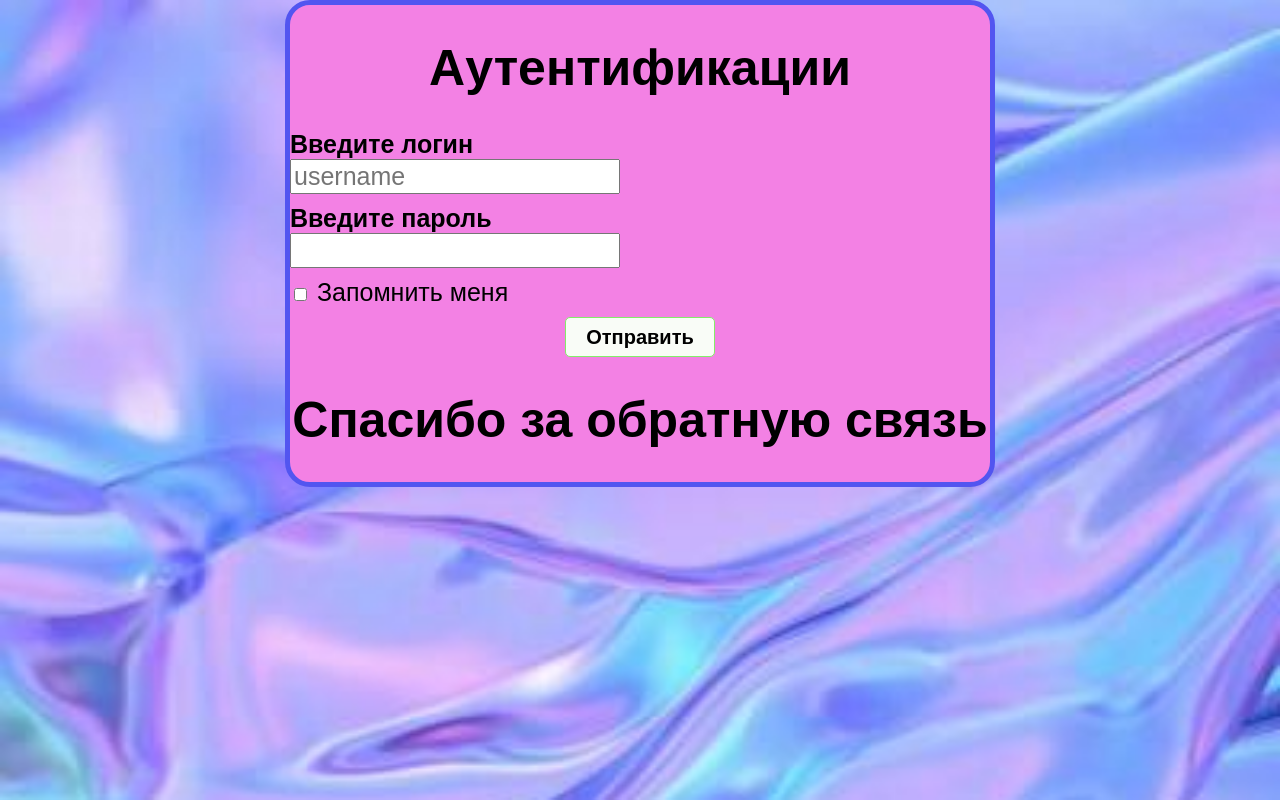
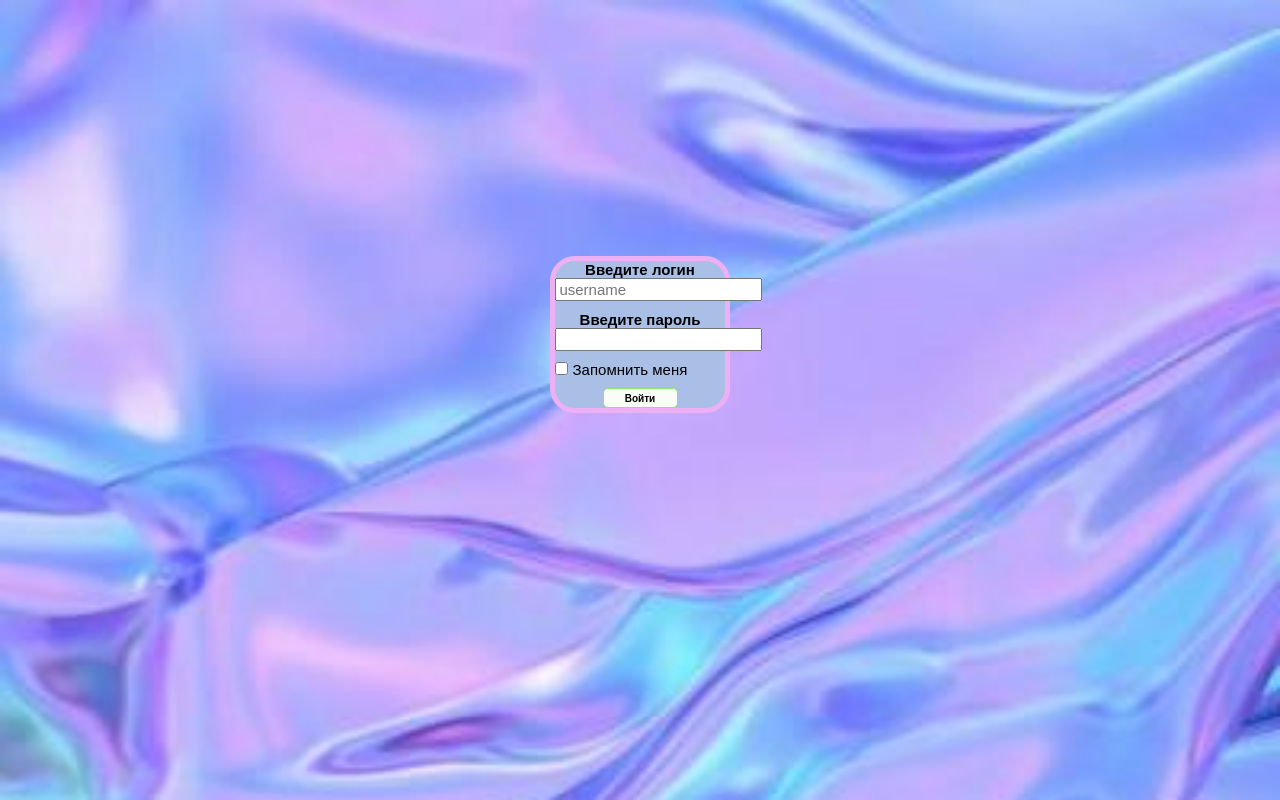
Before and after one commit to kslash00/web-dev, a plain HTML site: page lab2-1/index.html in a window 1280 px wide. Drawn offline with Linux system fonts and the light colour scheme.

Commit message:
lab2-kon

```diff
--- a/lab2-1/index.html
+++ b/lab2-1/index.html
@@ -10,29 +10,26 @@
 <body>
 
     <div class="container">
-        <h1>Аутентификации</h1>
-        <form action="https://httpbin.org//post" method="POST" enctype="multipart/form-data">
-
-            <input type="hidden" name="user_id" value="6">
+        <form action="https://httpbin.org//post" method="POST">
 
             <div class="form-group">
                 <label class="form-lable" for="name">Введите логин</label>
-                <input id="name" type="text" name="name" placeholder="username"  required >
+                <input class="input" id="name" type="text" name="name" placeholder="username"  required >
             </div>
             <div class="form-group">
                 <label class="form-lable" for="password">Введите пароль</label>
-                <input type="password" name="password" id="password">
+                <input class="input" type="password" name="password" id="password" >
             </div>
 
             <div class="form-group">
-                <input type="checkbox" name="agreement" id="agreement" value="yes">
+                <input class="input"  type="checkbox" name="agreement" id="agreement" value="yes">
                 <label for="agreement">Запомнить меня</label>
             </div>
 
 
-            <input class ="btn" type="submit" value="Отправить">
+            <input class ="btn" type="submit" value="Войти">
         </form>
-        <h1>Спасибо за обратную связь</h1>
+
     </div>
 
 </body>
--- a/lab2-1/main.css
+++ b/lab2-1/main.css
@@ -1,5 +1,5 @@
 body{
-    margin: auto;
+    margin: 0;
     font-family: "Google Fonts", sans-serif;
     background-color: rgb(252, 250, 144);
     background: url(front.jpg) no-repeat;
@@ -18,30 +18,35 @@ h1 {
 .form-lable{
     display: block;
     font-weight: bold;
-    margin-bottom: 5 px;
+    text-align: center;
 }
 
 .container{
-    font-size: 25px;
-    max-width: 700px;
-    margin: auto;
-    border: 5px solid rgb(82, 85, 240);
-    background-color: rgb(243, 129, 228);
+    font-size: 15px;
+    max-width: 200px;
+
+    border: 5px solid rgb(237, 176, 245);
+    background-color: rgb(170, 191, 230);
     border-radius: 25px;
+    margin: 20% 43%;
 }
 
-input, textarea, select {
+input {
     font-size: inherit;
+}
+.input{
+    margin: 0 auto;
+
 }
 .btn {
     display: block;
-    height: 40px;
-    width: 150px;
+    height: 20px;
+    width: 75px;
     margin: 0 auto;
     background-color: rgb(249, 252, 247);
     border: 1px solid rgb(133, 235, 107);
     border-radius: 5px;
-    font-size: 20px;
+    font-size: 10px;
     color: black;
     font-weight: bold;
 }
--- a/lab2/main.css
+++ b/lab2/main.css
@@ -29,6 +29,10 @@ h1 {
 input, textarea, select {
     font-size: inherit;
 }
+.input{
+    margin: 0 auto;
+
+}
 .btn {
     display: block;
     height: 40px;
```
